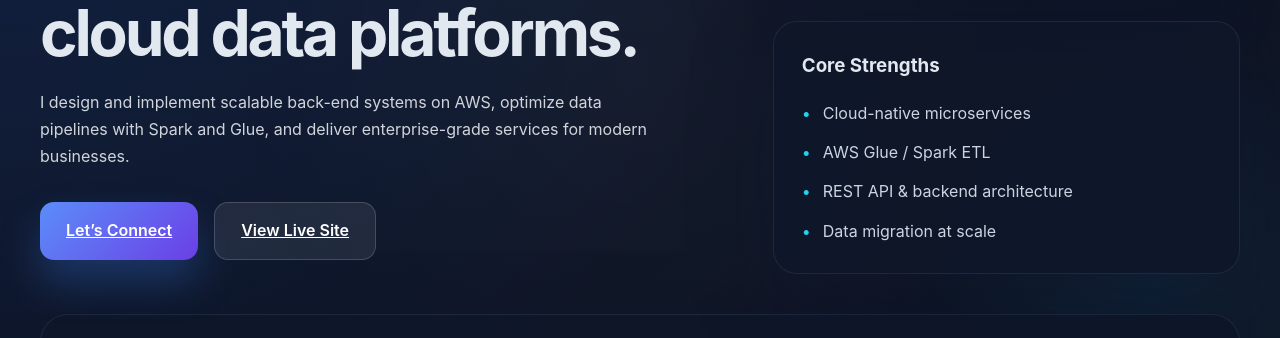
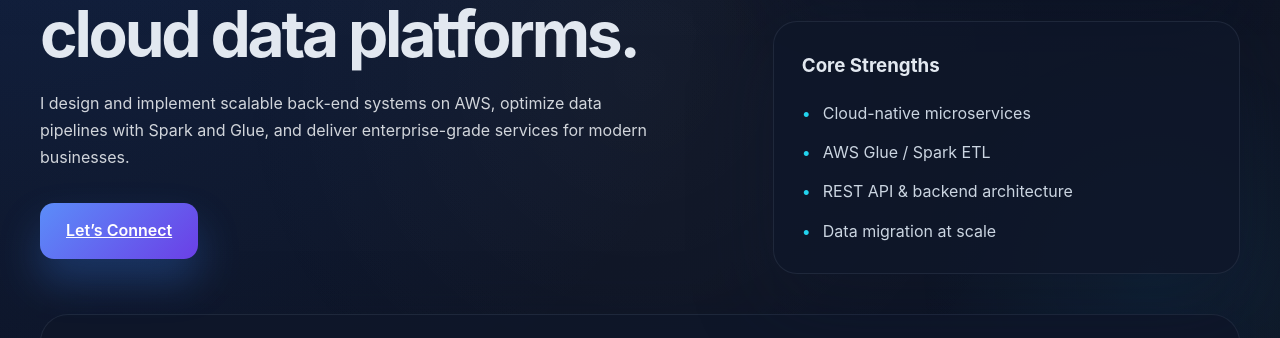
Before and after one commit to nayiniyeshwanthreddy/nayiniyeshwanthreddy, a plain HTML site: page index.html in a window 1280 px wide. Shown: the part 325-663 px from the top of the page. Drawn offline with Linux system fonts and the light colour scheme.

Commit message:
Updated layout and others in the homepage

```diff
--- a/index.html
+++ b/index.html
@@ -32,7 +32,6 @@
           <p class="hero-text">I design and implement scalable back-end systems on AWS, optimize data pipelines with Spark and Glue, and deliver enterprise-grade services for modern businesses.</p>
           <div class="hero-actions">
             <a href="mailto:nayiniyeshwanthreddy@gmail.com" class="button button-primary">Let’s Connect</a>
-            <a href="https://nayiniyeshwanthreddy.github.io/nayiniyeshwanthreddy/" class="button button-secondary" target="_blank" rel="noopener">View Live Site</a>
           </div>
         </div>
         <div class="hero-panel">
```
